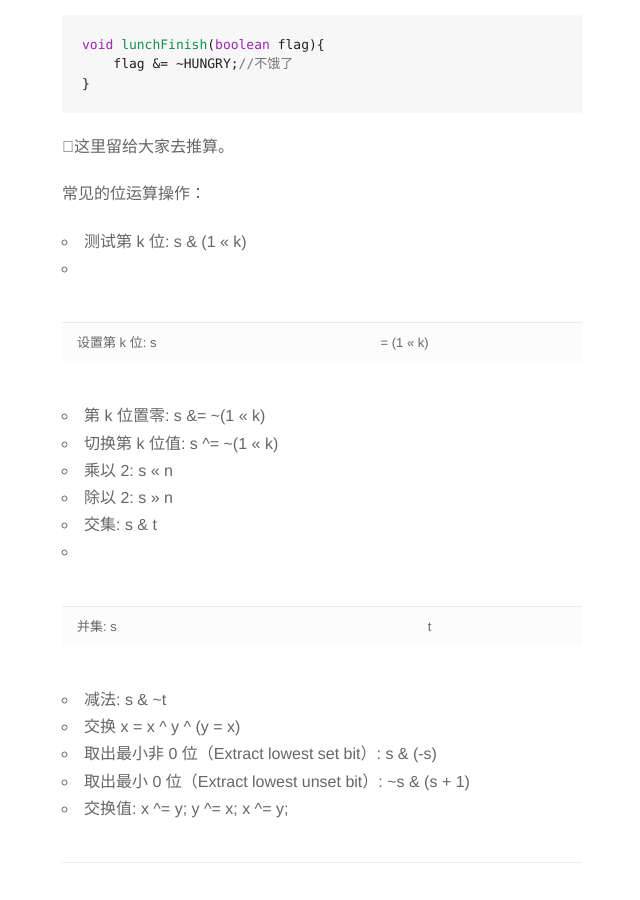
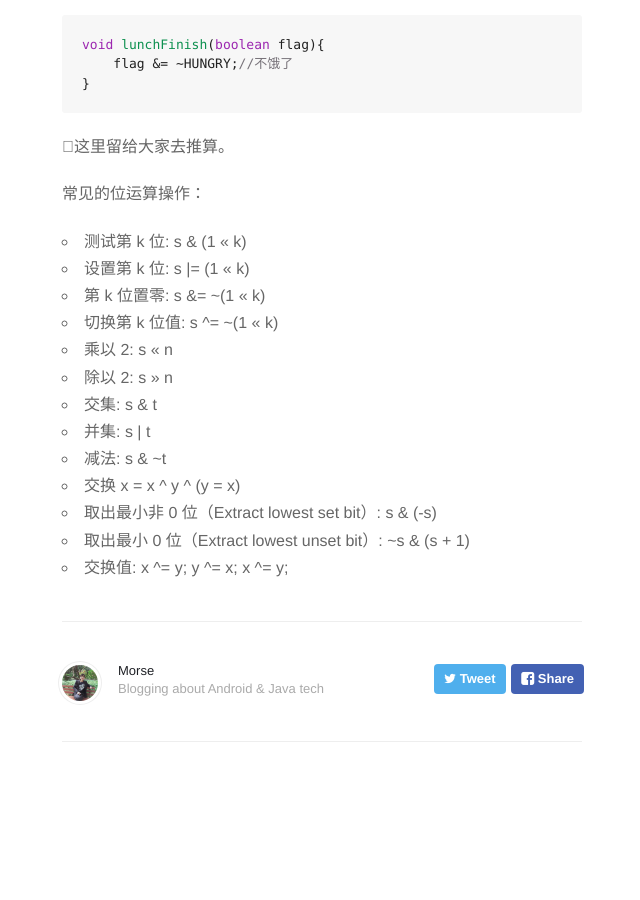
Before and after one commit to javmorse/javmorse.github.io, a Jekyll site: the page built from _posts/2018-12-16-mask.md, in a window 1280 px wide and 900 px high, scrolled down 3448 px. Shown: the whole window, without its empty margins (318-958 px from the left). Built offline with Jekyll 4.4.1, drawn with Linux system fonts in a browser that asks for light colours; nearby versions of some CDN libraries.

Commit message:
优化样式

```diff
--- a/_posts/2018-12-16-mask.md
+++ b/_posts/2018-12-16-mask.md
@@ -139,13 +139,13 @@ void lunchFinish(boolean flag){
 常见的位运算操作：
 
 - 测试第 k 位: s & (1 << k)
-- 设置第 k 位: s |= (1 << k)
+- 设置第 k 位: s \|= (1 << k)
 - 第 k 位置零: s &= ~(1 << k)
 - 切换第 k 位值: s ^= ~(1 << k)
 - 乘以 2: s << n
 - 除以 2: s >> n
 - 交集: s & t
-- 并集: s | t
+- 并集: s \| t
 - 减法: s & ~t
 - 交换 x = x ^ y ^ (y = x)
 - 取出最小非 0 位（Extract lowest set bit）: s & (-s)
```
Also changed, not shown: _posts/2019-05-15-synchronized.md (added, +6 -0 lines).
